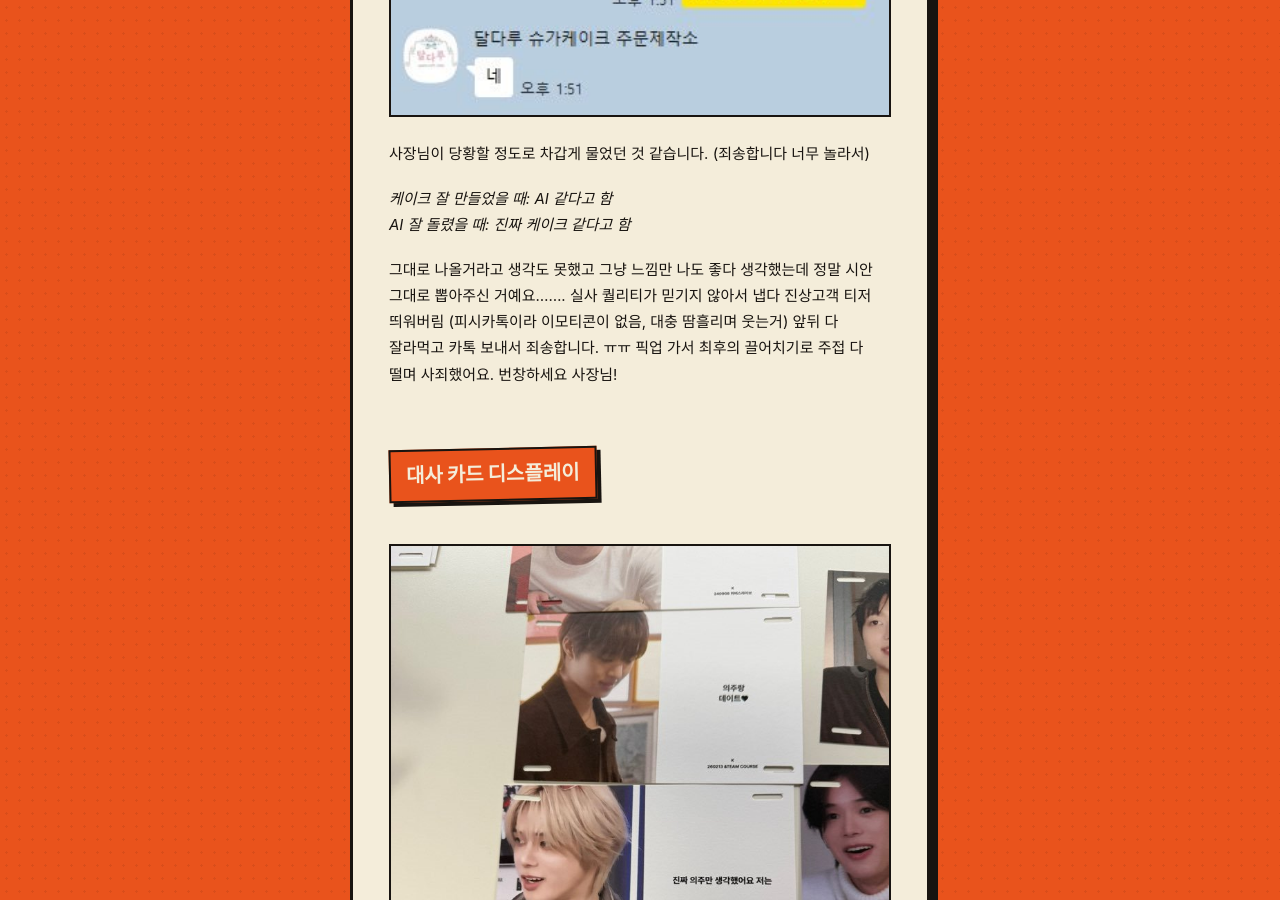
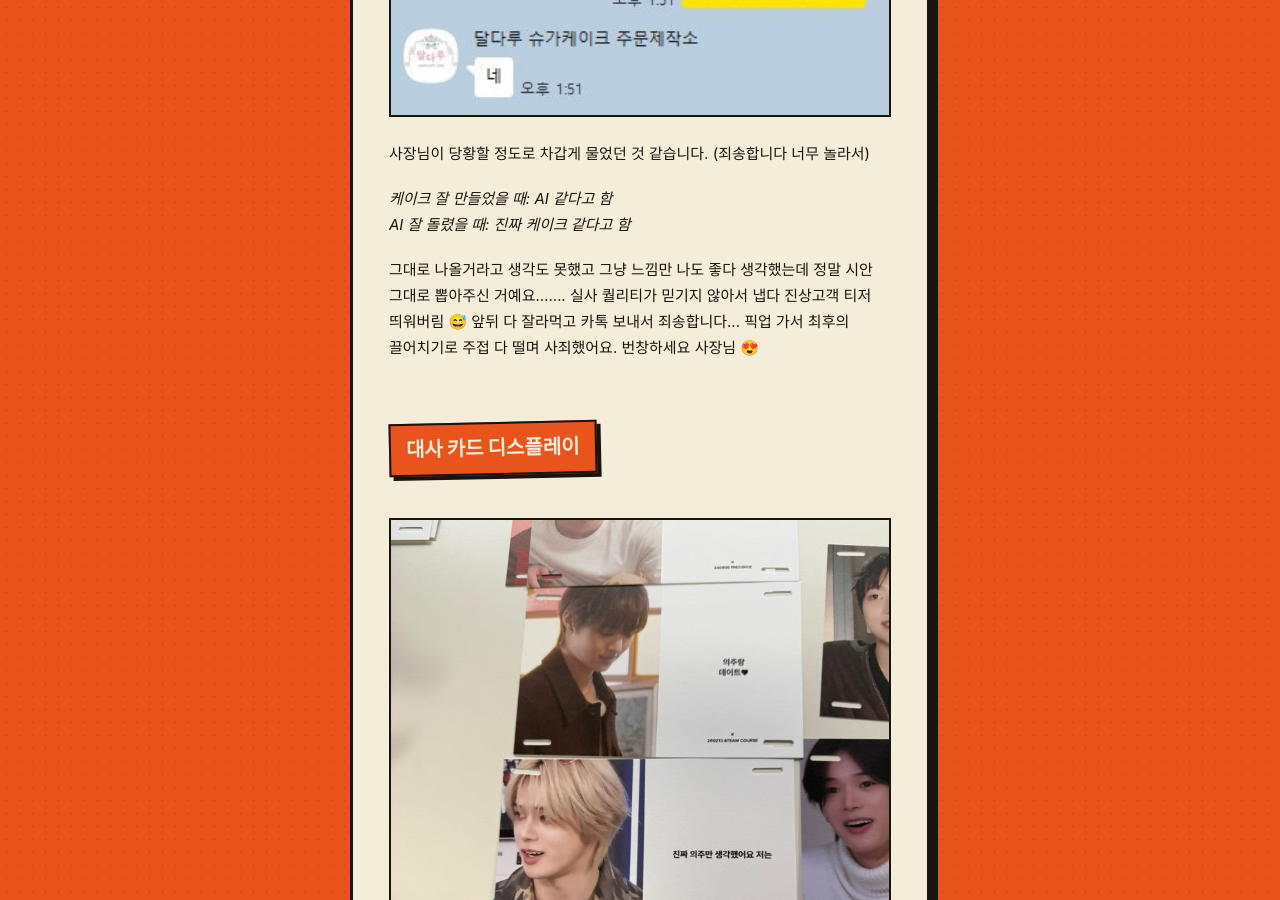
Before and after one commit to limitedpairing/blog, a Jekyll site: the page built from index.html, in a window 1280 px wide and 900 px high, scrolled down 5017 px. Built offline with Jekyll 4.4.1, drawn with Linux system fonts in a browser that asks for light colours; some web fonts are replaced; some of the changed text lies outside the part shown.

Commit message:
Update text with emojis in index.html

```diff
--- a/index.html
+++ b/index.html
@@ -65,7 +65,7 @@ description: "케의주 카페 이벤트(LIMITED PAIRING)의 작업기 — 총
 
   <p><i>케이크 잘 만들었을 때: AI 같다고 함 <br>AI 잘 돌렸을 때: 진짜 케이크 같다고 함</i></p>
 
-  <p>그대로 나올거라고 생각도 못했고 그냥 느낌만 나도 좋다 생각했는데 정말 시안 그대로 뽑아주신 거예요……. 실사 퀄리티가 믿기지 않아서 냅다 진상고객 티저 띄워버림 (피시카톡이라 이모티콘이 없음, 대충 땀흘리며 웃는거) 앞뒤 다 잘라먹고 카톡 보내서 죄송합니다. ㅠㅠ 픽업 가서 최후의 끌어치기로 주접 다 떨며 사죄했어요. 번창하세요 사장님!</p>
+  <p>그대로 나올거라고 생각도 못했고 그냥 느낌만 나도 좋다 생각했는데 정말 시안 그대로 뽑아주신 거예요……. 실사 퀄리티가 믿기지 않아서 냅다 진상고객 티저 띄워버림 😅 앞뒤 다 잘라먹고 카톡 보내서 죄송합니다... 픽업 가서 최후의 끌어치기로 주접 다 떨며 사죄했어요. 번창하세요 사장님 😍</p>
 
   <h2>대사 카드 디스플레이</h2>
 
```
Also changed, not shown: other parts of index.html (+1 -1 lines).
